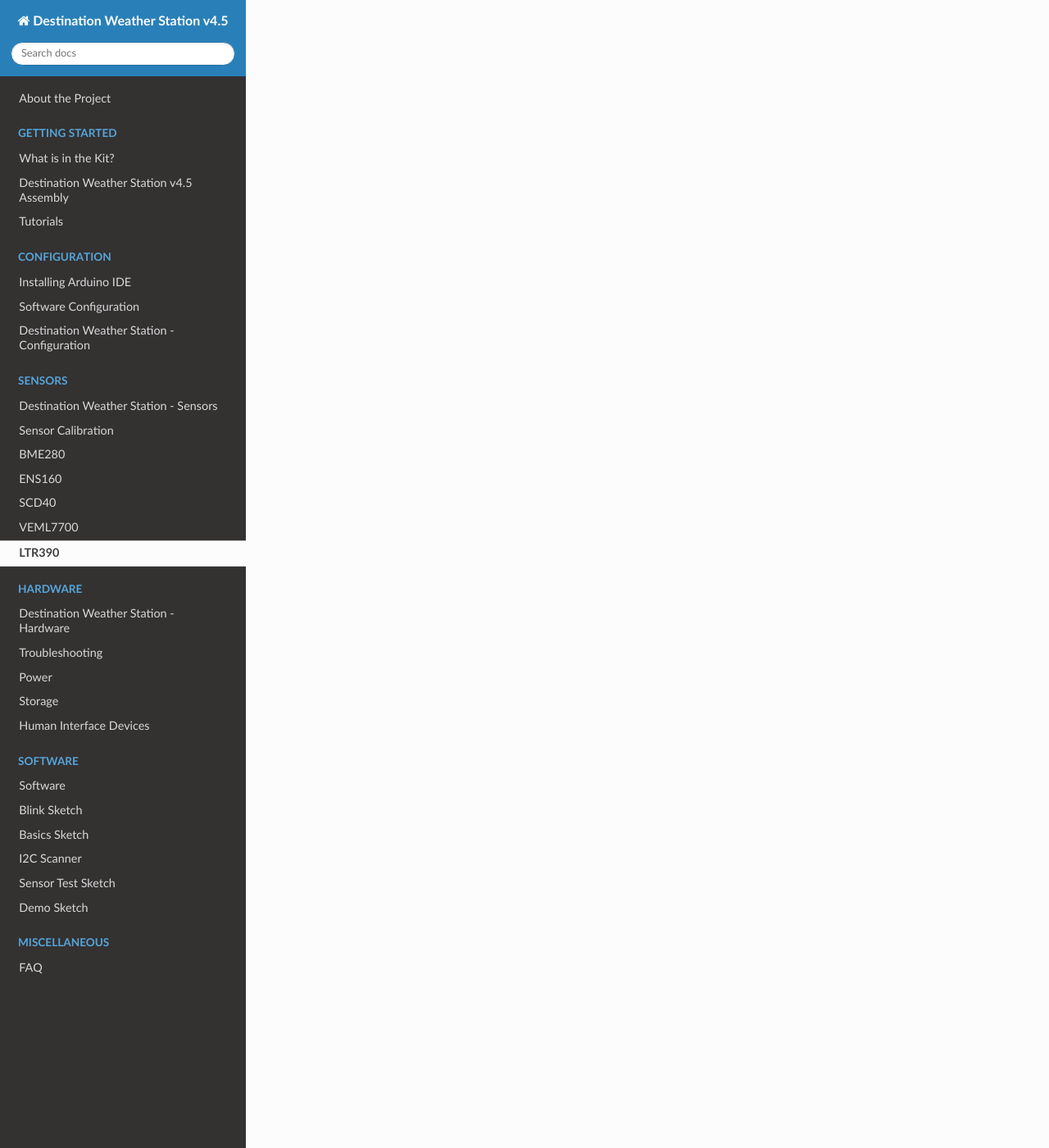
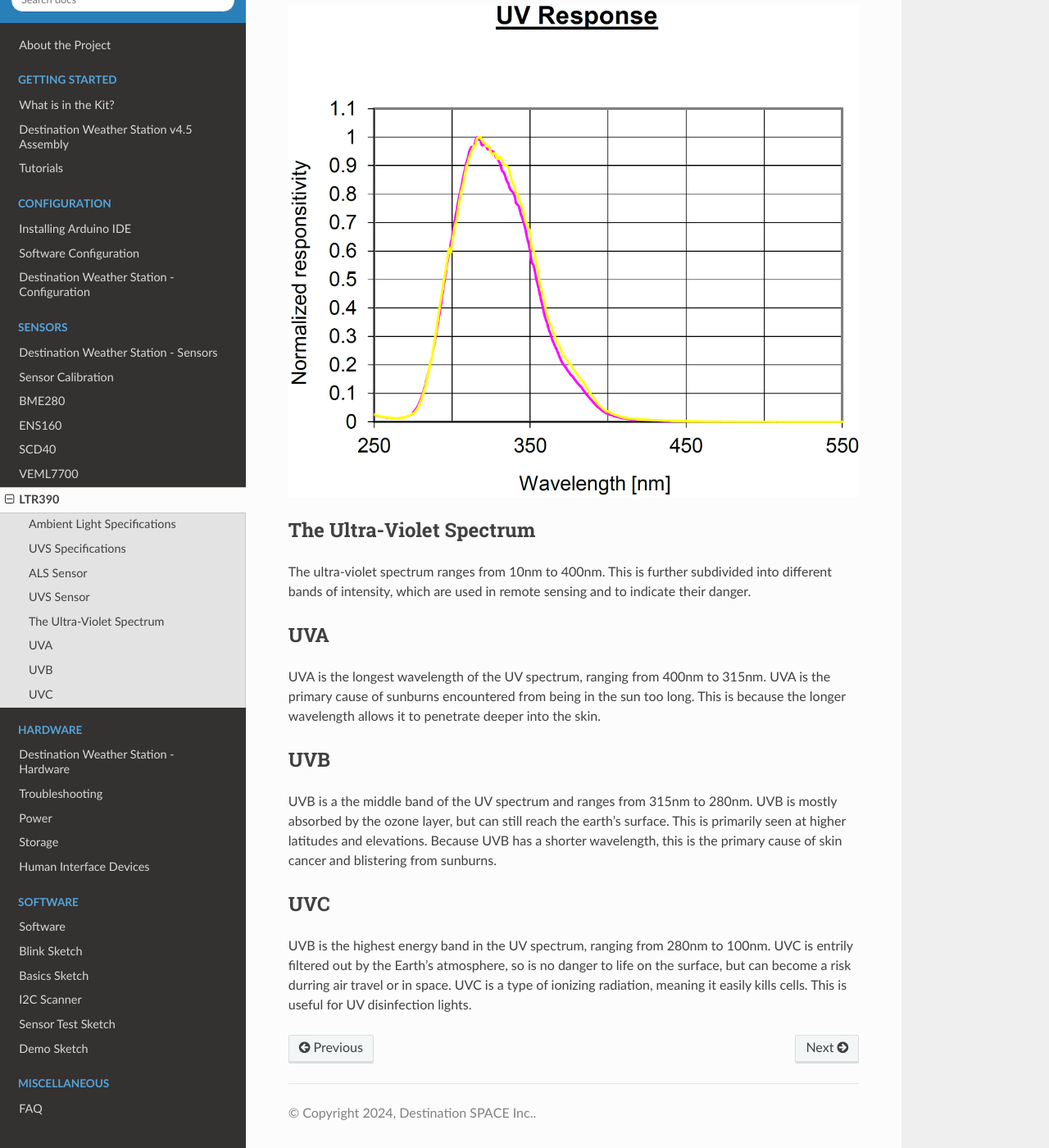
Before and after one commit to Destination-SPACE/DS-Weather-Station-V4.5, a Sphinx documentation site: the page built from docs/sensors/ltr390.rst, in a window 1280 px wide and 1400 px high, scrolled down 3164 px. Shown: the whole window at 82% size. Built offline with Sphinx 7.4.7 and the Read the Docs theme 2.0.0, drawn with Linux system fonts in a browser that asks for light colours; pages that are not in the unit, such as notebooks, are missing from menus; some of the changed text lies outside the part shown.

Commit message:
added details about UV sensor

```diff
--- a/docs/sensors/ltr390.rst
+++ b/docs/sensors/ltr390.rst
@@ -16,4 +16,136 @@
 LTR390
 ======
 
-Coming soon!
+.. image:: ../assets/MFG_LTR390.jpg
+   :target: ltr390.html
+
+The LTR390 optical sensor is a combined digital ambient light (ALS) and UVA sensor.
+
+Ambient Light Specifications
+~~~~~~~~~~~~~~~~~~~~~~~~~~~~
+
+.. list-table::
+   :header-rows: 1
+
+   * - Parameter
+     - Minimum
+     - Typical
+     - Maximum
+     - Units
+     - Condition
+
+   * - ALS Output Resolution
+     - 13
+     - 18
+     - 20
+     - Bit
+     - Programable for 13, 16, 17, 18, 19, 20 bit
+
+   * - Dark Level Count
+     - -
+     - 0
+     - 5
+     - count
+     - 0 Lux, T_ope=25°C, 18-bit range
+
+   * - Calibrated Lux Error In Gain Range 3
+     - -10
+     - -
+     - 10
+     - %
+     - While LED, 5000K, T_ope=25°C
+
+   * - ALS Accuracy
+     - -25
+     - -
+     - 25
+     - %
+     - Across different light sources
+
+UVS Specifications
+~~~~~~~~~~~~~~~~~~
+
+.. list-table::
+   :header-rows: 1
+
+   * - Parameter
+     - Minimum
+     - Typical
+     - Maximum
+     - Unit
+     - Condition
+
+   * - UVS Output Resolution
+     - 13
+     - 18
+     - 20
+     - Bit
+     - Programmable for 13, 16,17, 18, 19, 20 bit
+
+   * - UV Count
+     - -
+     - 160
+     - -
+     - count
+     - UV LED 310nm, T_ope=25°C, 18-bit, Gain range = 18, Irradiance = 70uW/cm2
+
+   * - UV Sensitivity
+     - -
+     - 2300
+     - -
+     - Counts/UVI
+     - Gain range = 18, 20-bit
+
+   * - UVI Accuracy (UVI>5)
+     - -20
+     - -
+     - 20
+     - %
+     - Gain Range = 18, 20bit
+
+   * - UVI Accuracy (UVI<5)
+     - -1
+     - -
+     - 1
+     - %
+     - Gain Range = 18, 20bit
+
+ALS Sensor
+~~~~~~~~~~
+
+The ambient light sensor is sensitive to a range of 450nm - 650nm and is centered at 535nm as seen in the graph below.
+
+.. image:: ../assets/ltr390_als_response.png
+   :target: ltr390.html
+
+Additionally, below is a graph showing the angle of incidence of the sensor, where a normalized count of 1 indicates full sensitivity.
+
+.. image:: ../assets/ltr390_als_aoi.png
+   :target: ltr390.html
+
+UVS Sensor
+~~~~~~~~~~
+
+The UVS sensor peaks in sensitive for UVA wavelengths (315-400) with some moderate sensitivity to low-energy UVB wavelengths. The graph below indicates the the response of the UVS sensor, which has a range of 275nm - 400nm and is centered at 320nm.
+
+.. image:: ../assets/ltr390_uvs_response.png
+   :target: ltr390.html
+
+The Ultra-Violet Spectrum
+~~~~~~~~~~~~~~~~~~~~~~~~~
+The ultra-violet spectrum ranges from 10nm to 400nm. This is further subdivided into different bands of intensity, which are used in remote sensing and to indicate their danger.
+
+UVA
+~~~
+
+UVA is the longest wavelength of the UV spectrum, ranging from 400nm to 315nm. UVA is the primary cause of sunburns encountered from being in the sun too long. This is because the longer wavelength allows it to penetrate deeper into the skin.
+
+UVB
+~~~
+
+UVB is a the middle band of the UV spectrum and ranges from 315nm to 280nm. UVB is mostly absorbed by the ozone layer, but can still reach the earth's surface. This is primarily seen at higher latitudes and elevations. Because UVB has a shorter wavelength, this is the primary cause of skin cancer and blistering from sunburns.
+
+UVC
+~~~
+
+UVB is the highest energy band in the UV spectrum, ranging from 280nm to 100nm. UVC is entrily filtered out by the Earth's atmosphere, so is no danger to life on the surface, but can become a risk durring air travel or in space. UVC is a type of ionizing radiation, meaning it easily kills cells. This is useful for UV disinfection lights.
```
Also changed, not shown: docs/assets/MFG_LTR390.jpg (added), docs/assets/ltr390_als_aoi.png (added), docs/assets/ltr390_als_response.png (added), docs/assets/ltr390_uvs_response.png (added), docs/assets/ultravioletSpectrum.png (added), docs/assets/ultravioletSpectrum.webp (added).
